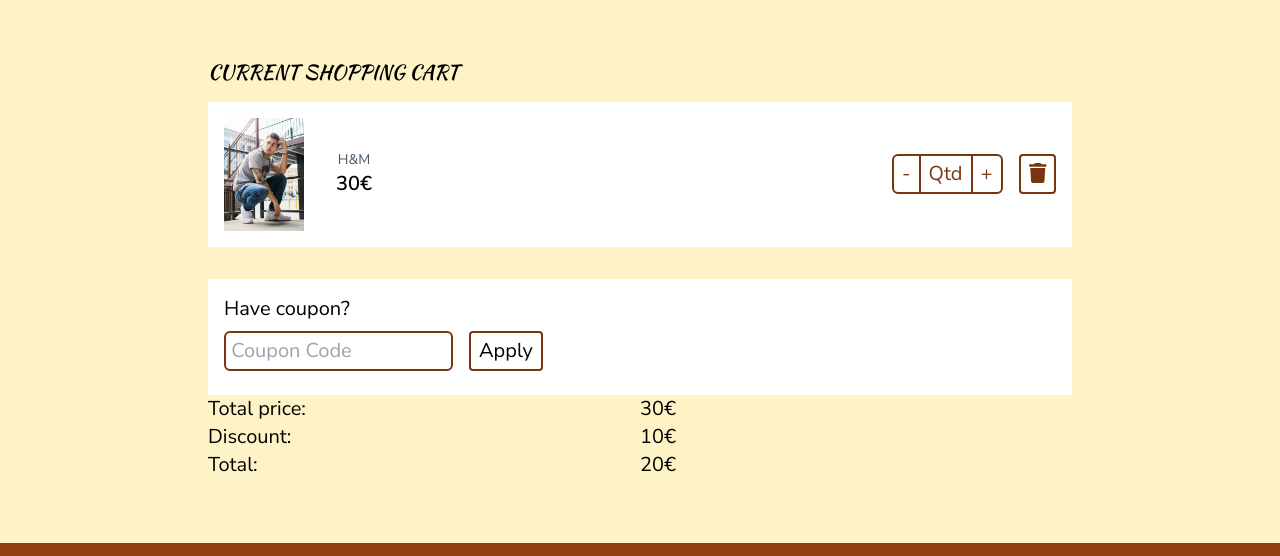
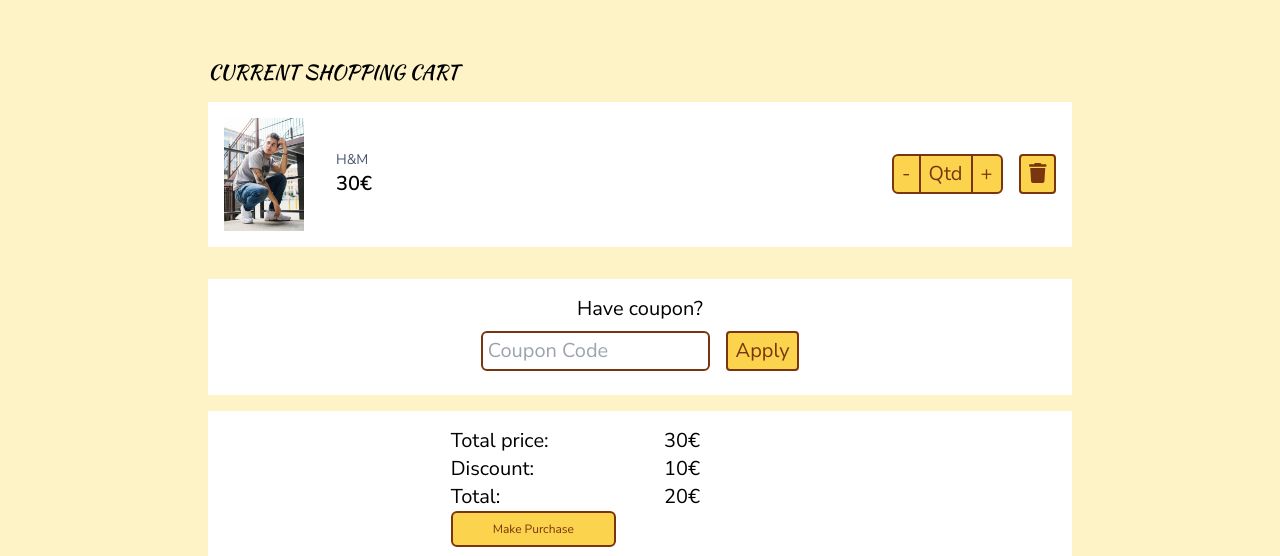
Before and after one commit to bmgc0s7a/JavascriptVite_MenStoreClothes, a website built with Vite: page index.html in a window 1280 px wide. Shown: the part 78-634 px from the top of the page. Built offline with nearby package versions, Linux system fonts and the light colour scheme; no server answers.

Commit message:
put the coupon and itemCart at center and created the button purchate at payment

```diff
--- a/src/view/components/cart/coupon.js
+++ b/src/view/components/cart/coupon.js
@@ -11,13 +11,13 @@ const formCoupon = function(){
     form.classList.add("flex", "flex-row", "my-2")
     form.append(
         input('text', 'fullname', ' Coupon Code', ["text-amber-900", "rounded-md" , "border-2", "border-amber-900", "placeholder-opacity-50"]),
-        button('applyCoupon','Apply',['border-solid', 'border-2', 'border-amber-900','py-1','px-2','ml-4','rounded','text-xl'])
+        button('applyCoupon','Apply',["bg-amber-300", "hover:bg-amber-900","text-amber-900","hover:text-white",'border-solid', 'border-2', 'border-amber-900','py-1','px-2','ml-4','rounded','text-xl'])
     );
 
     divForm.classList.add('flex', "flex-row")
     divForm.append(form)
 
-    divCoupon.classList.add('flex', "flex-col","bg-white",'mt-8',"p-4")
+    divCoupon.classList.add('flex', "flex-col","bg-white",'mt-8',"p-4",'justify-center','items-center',)
 
     divCoupon.append(
         p('Have coupon?'),
--- a/src/view/components/cart/itemCart.js
+++ b/src/view/components/cart/itemCart.js
@@ -26,17 +26,17 @@ function itemCart() {
     const divActions= document.createElement('div')
 
     divActions.append(
-        button('less','-',['border-solid', 'border-2', 'border-amber-900','py-1','px-2','rounded-l-md','text-xl']),
-        button('quantity','Qtd',['border-solid', 'border-y-2', 'border-amber-900','py-1','px-2','text-xl']),
-        button('plus','+',['border-solid', 'border-2', 'border-amber-900','py-1','px-2','rounded-r-md','text-xl']),
-        buttonIcon('delete',['fa-solid','fa-trash'],'',['border-solid', 'border-2', 'border-amber-900','py-1','px-2','ml-4','rounded','text-xl']))
+        button('less','-',["bg-amber-300", "hover:bg-amber-900","text-amber-900","hover:text-white",'border-solid', 'border-2', 'border-amber-900','py-1','px-2','rounded-l-md','text-xl']),
+        button('quantity','Qtd',["bg-amber-300", "hover:bg-amber-900","text-amber-900","hover:text-white",'border-solid', 'border-y-2', 'border-amber-900','py-1','px-2','text-xl']),
+        button('plus','+',["bg-amber-300", "hover:bg-amber-900","text-amber-900","hover:text-white",'border-solid', 'border-2', 'border-amber-900','py-1','px-2','rounded-r-md','text-xl']),
+        buttonIcon('delete',['fa-solid','fa-trash'],'',["bg-amber-300", "hover:bg-amber-900","text-amber-900","hover:text-white",'border-solid', 'border-2', 'border-amber-900','py-1','px-2','ml-4','rounded','text-xl']))
 
     divActions.classList.add('self-center','text-amber-900',"sm:px-4")
 
     const hr= document.createElement('hr')
     hr.classList.add('my-2','sm:hidden')
 
-    divItem.classList.add('flex',"bg-white",'flex-col','text-center',"sm:flex-row","sm:justify-between")
+    divItem.classList.add('flex',"bg-white",'flex-col','justify-center','items-center',"sm:flex-row","sm:justify-between")
     divItem.append(ElementsLeft,divActions,hr)
 
     return divItem
--- a/src/view/components/cart/payment.js
+++ b/src/view/components/cart/payment.js
@@ -6,7 +6,7 @@ function Payment() {
     const divPayment = document.createElement("div");
 
     const divPaymentText = document.createElement("div");
-
+    divPaymentText.classList.add("grid","grid-cols-2","gap-x-12")
     divPaymentText.append(
         p('Total price:'),
         p('30€'),
@@ -14,10 +14,12 @@ function Payment() {
         p('10€'),
         p('Total:'),
         p('20€'),
+        button('Purchase', 'Make Purchase', ["bg-amber-300", "hover:bg-amber-900","text-amber-900","hover:text-white","hover:cursor-pointer", "rounded-md" , "border-2", "border-amber-900", "placeholder-black", "py-2", "px-10", "placeholder-opacity-50" , "text-xs"] )
     )
 
-    divPaymentText.classList.add("grid","grid-cols-2")
+    divPayment.classList.add('flex','flex-col',"bg-white",'my-4','justify-center','items-center','p-4')
     divPayment.append(divPaymentText)
+
     return divPayment
 }
 
```
Also changed, not shown: src/css/output.css.
